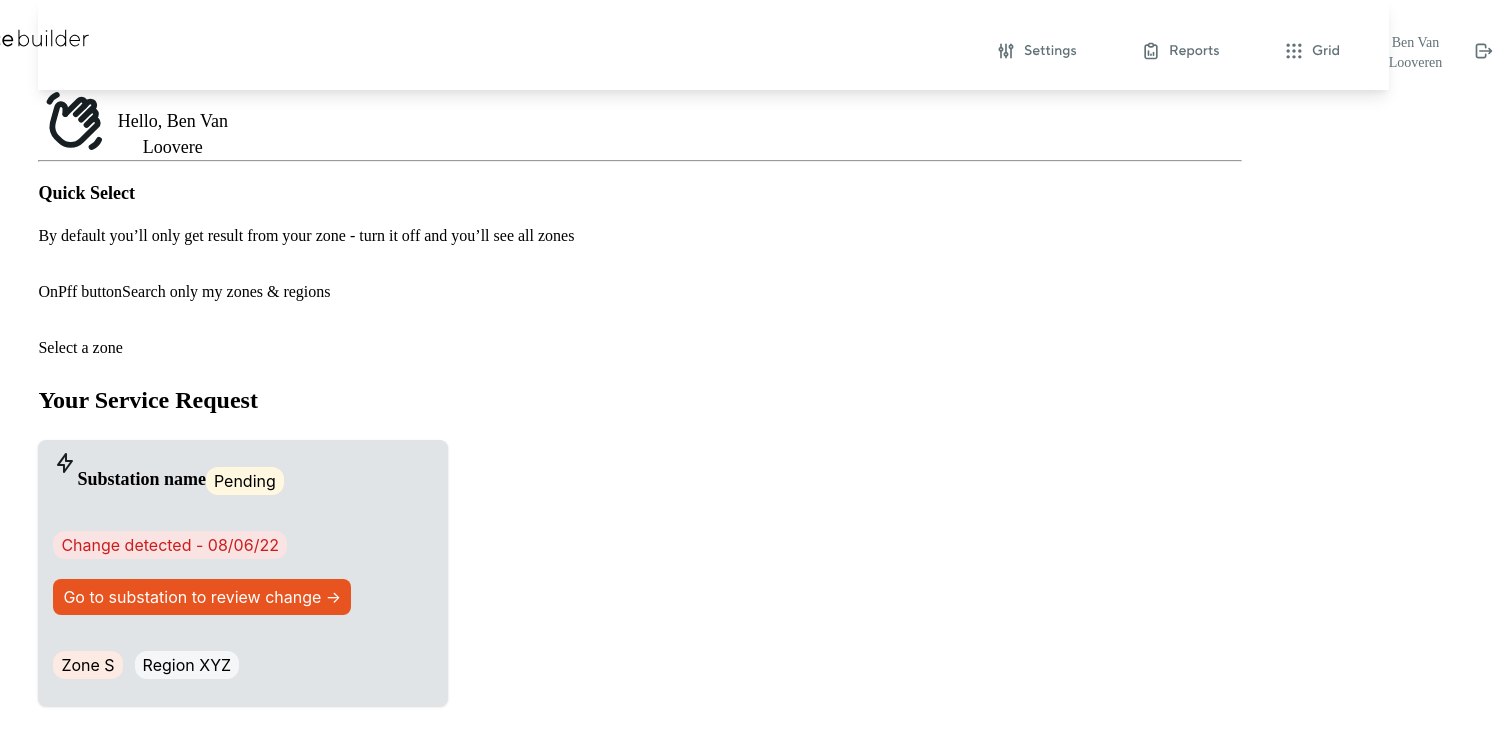
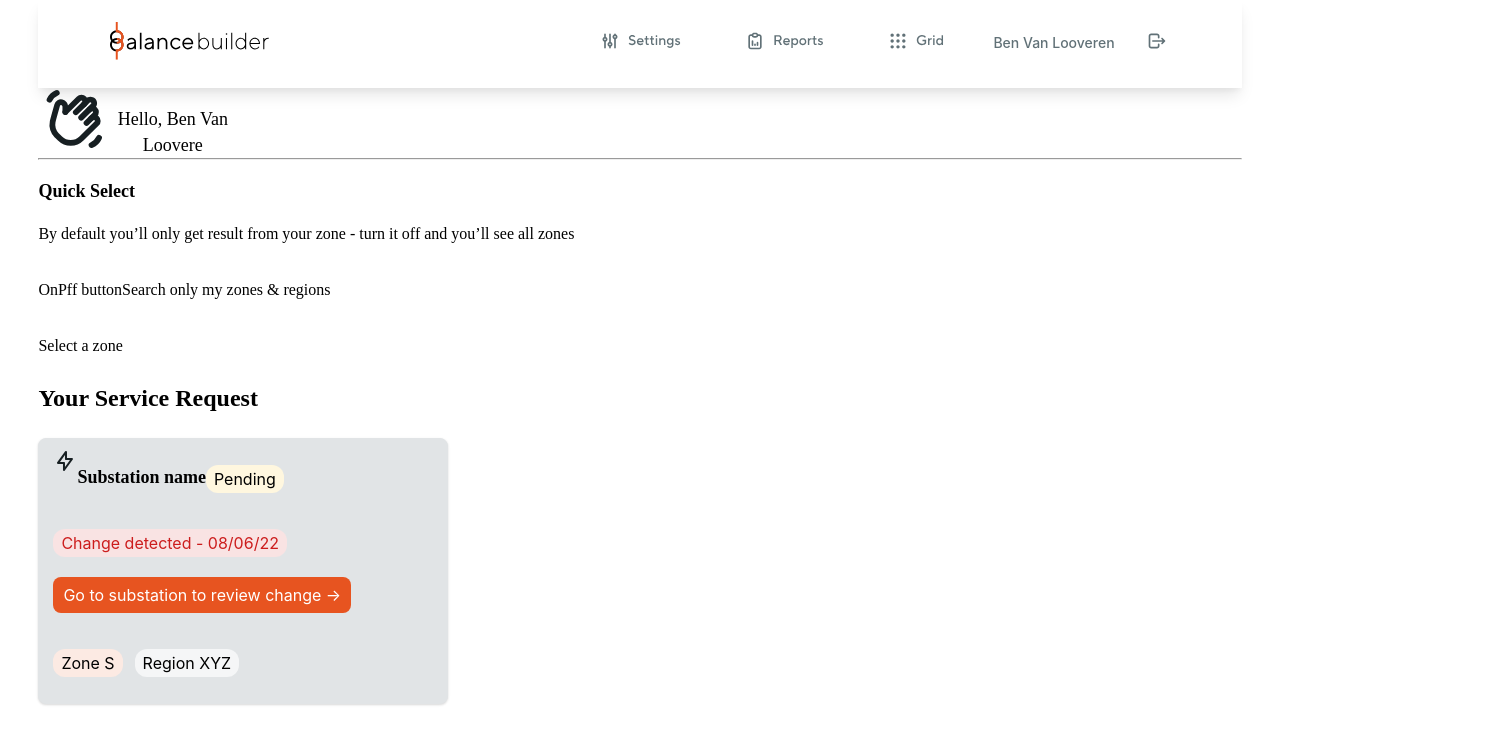
Before and after one commit to anees028/balanceBuilder, a React (Create React App) app: page / in a window 1280 px wide. Shown: the top 746 px of the page, 1494 px wide, since content can reach past the window. Built offline with nearby package versions, Linux system fonts and the light colour scheme.

Commit message:
Navbar layout fixed. Using flex

```diff
--- a/src/components/navbar/navbar.js
+++ b/src/components/navbar/navbar.js
@@ -11,9 +11,11 @@ import logout from '../../assets/icons/logout.svg'
 const Navbar = () => {
 
     return (
-        <div className={classes.nav}>
-            <a href='/#'><img src={balancebuilder} alt='balancebuilder' /></a>
-            <div style={{ display: 'flex', flexDirection: 'row' }}>
+        <div className={classes.nav} >
+            <div className={classes.navicon}>
+                <a href='/#'><img src={balancebuilder} alt='balancebuilder' /></a>
+            </div>
+            <div className={classes.navmenu} >
                 <ul >
                     <li><a href='/#'><img src={setting} alt='setting' /></a></li>
                     <li><a href='/#'><img src={reports} alt='reports' /></a></li>
--- a/src/components/navbar/navbar.module.css
+++ b/src/components/navbar/navbar.module.css
@@ -1,17 +1,29 @@
 .nav {
   display: flex;
-  width: 100%;
-  height: 50px;
+
   padding: 19px 75px 21px 72px;
-  justify-content: center;
-  align-items: flex-start;
-  gap: 850px;
-  flex-shrink: 0;
+
+  align-items: center;
+
   background: var(--colors-base-white, #FFF);
 
   /* shadows/elevations/lg */
   box-shadow: 0px 4px 6px -2px rgba(0, 0, 0, 0.05), 0px 10px 15px -3px rgba(0, 0, 0, 0.10);
 }
+
+.navicon{
+  display: flex;
+  justify-content: flex-start;
+  flex-grow: 1;
+}
+
+.navmenu{
+  display: flex;
+  justify-content: flex-end;
+  flex-grow: 2;
+}
+
+
 .nav ul {
   list-style: none;
   margin: 0;
@@ -39,7 +51,6 @@
   color: var(--colors-neutral-fg-muted, #617177);
 
 /* typography/text/sm/medium */
-font-family: TT Norms Pro;
 font-size: 14px;
 font-style: normal;
 font-weight: 500;
```
